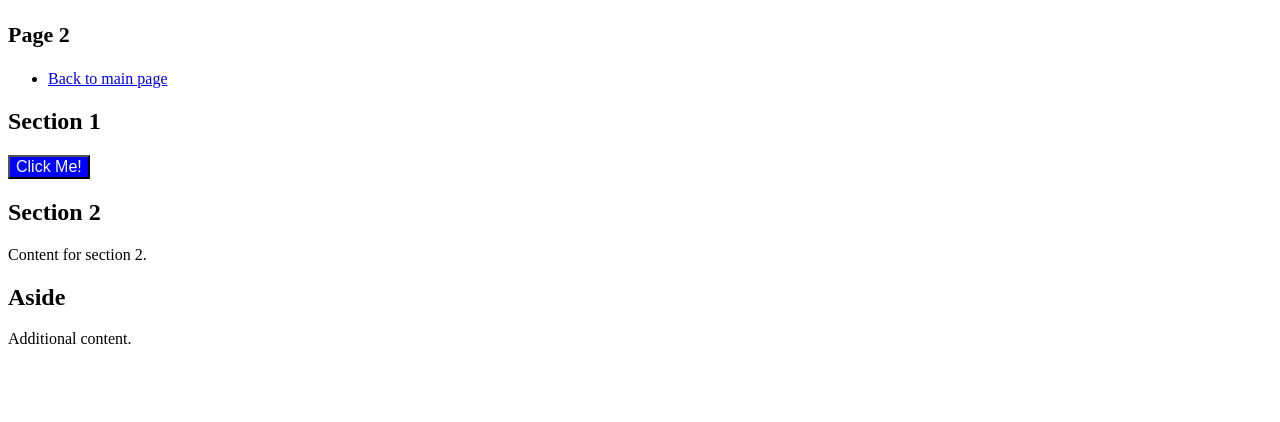
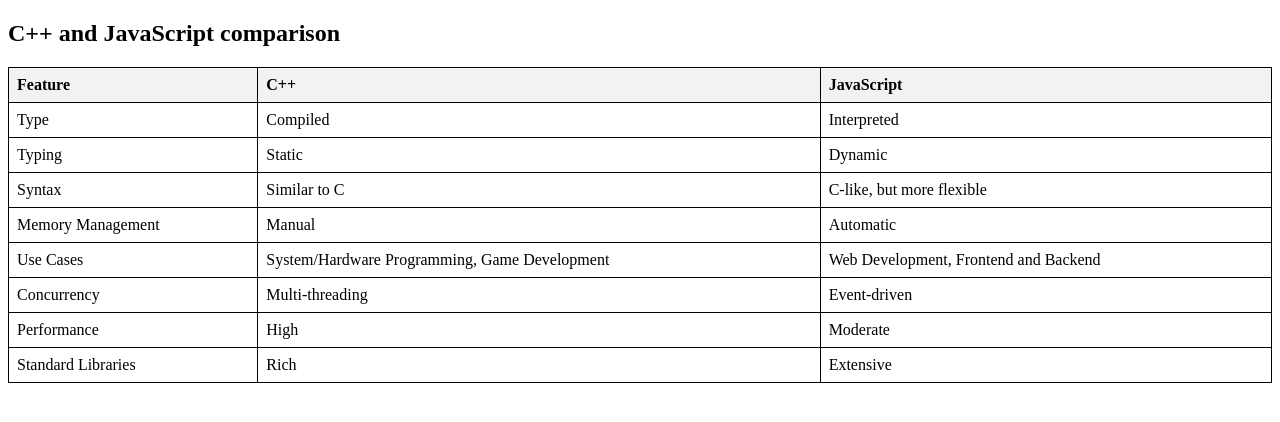
Before and after one commit to Tyler2028/tyler2028.github.io, a plain HTML site: page page2.html in a window 1280 px wide. Drawn offline with Linux system fonts and the light colour scheme.

Commit message:
C++ and Javascript table

```diff
--- a/page2.html
+++ b/page2.html
@@ -1,64 +1,70 @@
 <!DOCTYPE html>
-<html lang="en">
+<html>
 <head>
-        <title>Page 2</title>
-    </head>
-    <body>
-        <header>
-            <p style="font-size: 22px;">
-                <h><b><strong>Page 2</strong></b></h>
-            </p>
-        </header>
-        <nav>
-            <ul>
-                <li><a href="index.html">Back to main page</a></li>
-            </ul>
-        </nav>
-        <main>
-            <article>
-                <section>
-                    <h2>Section 1</h2>
-                    <!DOCTYPE html>
-                    <html lang="en">
-                    <head>
-                    <meta charset="UTF-8">
-                     <meta name="viewport" content="width=device-width, initial-scale=1.0">
-                        <title>Button Example</title>
+    <title>C++ and JavaScript comparison</title>
     <style>
-                    .button {
-                    background-color: blue;
-                    color: white;
-                    font-size: 16px;
+        table {
+            width: 100%;
+            border-collapse: collapse;
+        }
+        th, td {
+            border: 1px solid black;
+            padding: 8px;
+            text-align: left;
+        }
+        th {
+            background-color: #f2f2f2;
         }
     </style>
 </head>
 <body>
-                        <button class="button">Click Me!</button>
+    <h2>C++ and JavaScript comparison</h2>
+    <table>
+        <tr>
+            <th>Feature</th>
+            <th>C++</th>
+            <th>JavaScript</th>
+        </tr>
+        <tr>
+            <td>Type</td>
+            <td>Compiled</td>
+            <td>Interpreted</td>
+        </tr>
+        <tr>
+            <td>Typing</td>
+            <td>Static</td>
+            <td>Dynamic</td>
+        </tr>
+        <tr>
+            <td>Syntax</td>
+            <td>Similar to C</td>
+            <td>C-like, but more flexible</td>
+        </tr>
+        <tr>
+            <td>Memory Management</td>
+            <td>Manual</td>
+            <td>Automatic</td>
+        </tr>
+        <tr>
+            <td>Use Cases</td>
+            <td>System/Hardware Programming, Game Development</td>
+            <td>Web Development, Frontend and Backend</td>
+        </tr>
+        <tr>
+            <td>Concurrency</td>
+            <td>Multi-threading</td>
+            <td>Event-driven</td>
+        </tr>
+        <tr>
+            <td>Performance</td>
+            <td>High</td>
+            <td>Moderate</td>
+        </tr>
+        <tr>
+            <td>Standard Libraries</td>
+            <td>Rich</td>
+            <td>Extensive</td>
+        </tr>
+    </table>
 </body>
 </html>
-                </section>
-                <section>
-                    <h2>Section 2</h2>
-                    <p>Content for section 2.</p>
-                </section>
-            </article>
-            <aside>
-                <h2>Aside</h2>
-                <p>Additional content.</p>
-            </aside>
-        </main>
-        <footer>
-        </footer>
-    </body>
-</html>
-
-<!-- comments are in these delimiters -->
-
-<!--
-   And
-   they
-   can be
-   on
-   multiple
-   lines.
--->
```
Also changed, not shown: index.html (+1 -1 lines). Lines whose indentation alone changed are shown as unchanged.
